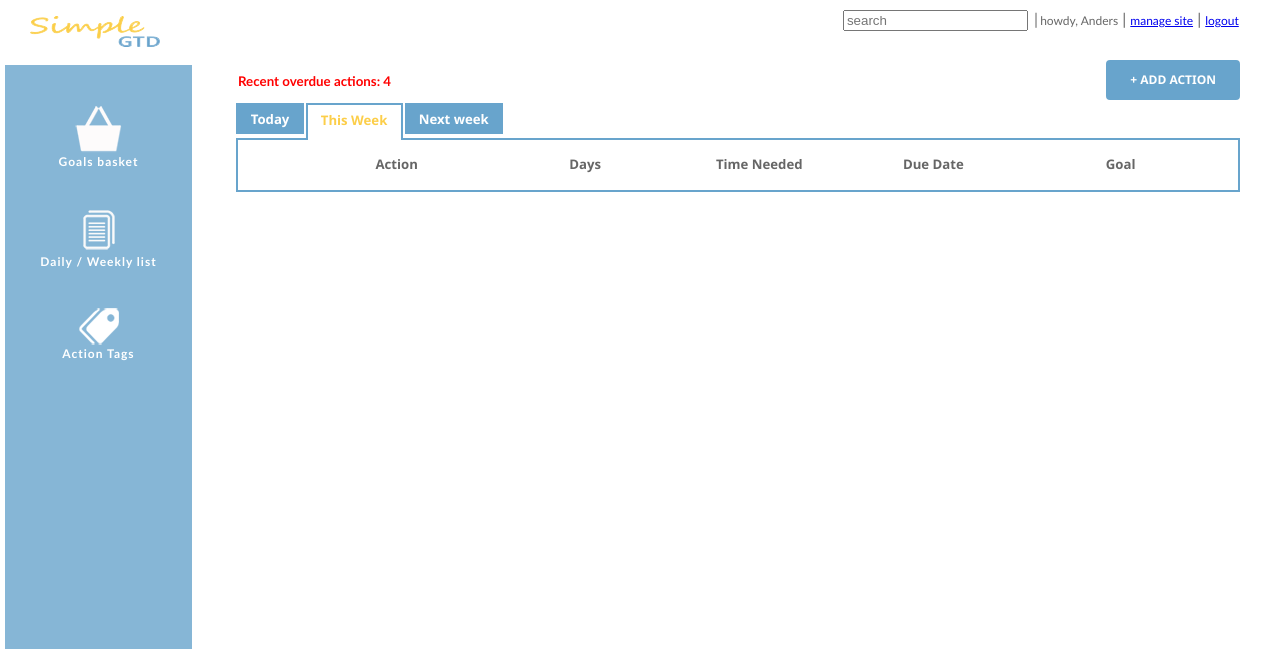
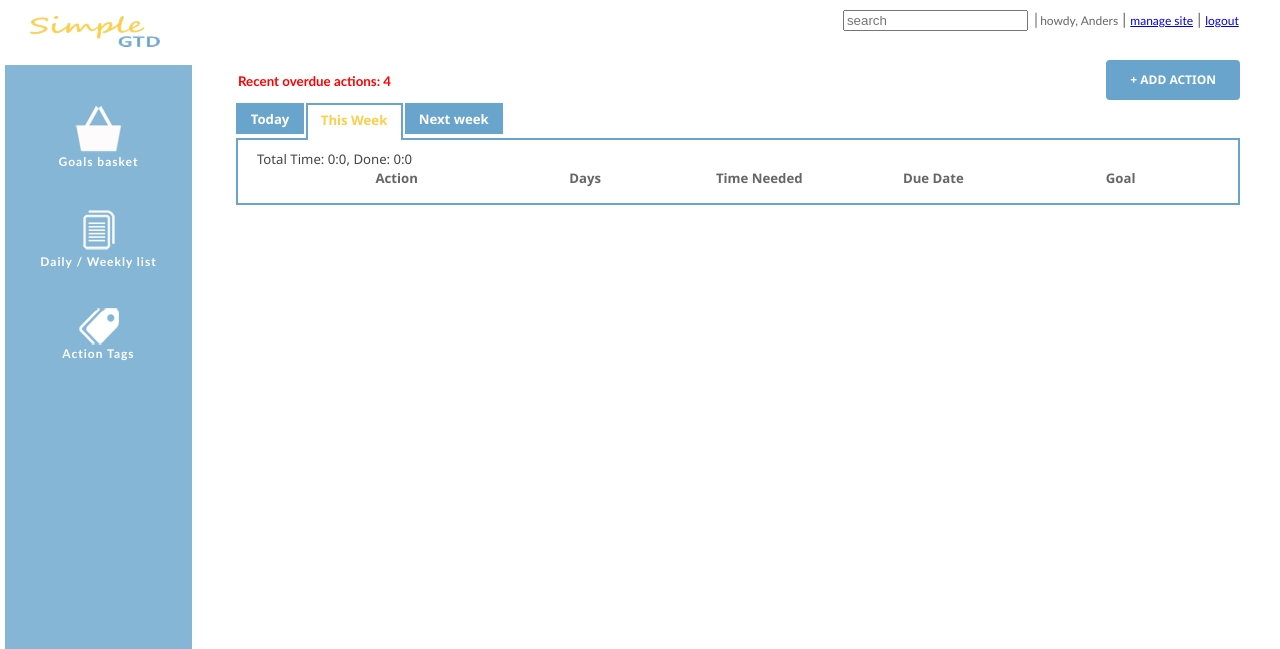
Before and after one commit to ariannaguo/SimpleGTD, a Django app: page / in a window 1280 px wide. Shown: the top 649 px of the page. Run offline with Django 3.2, Linux system fonts and the light colour scheme; a user stored in the database is signed in; data comes from the database, SQL or seed files in the repository; both versions use the stored data as it was after the commit; lists and menus that the app fills with data are empty; parts of the project's set-up code (start-up, migrations or seed data) failed here and were passed over.

Commit message:
Add simple time stats

```diff
--- a/source/templates/simgtd/action_list.html
+++ b/source/templates/simgtd/action_list.html
@@ -87,6 +87,7 @@
             Mustache.parse(template);
 
             var action_lists = $(".action_list");
+            var stats = $(".stats");
 
             function update_action() {
                 var valid = true;
@@ -279,7 +280,6 @@
                     var new_status = data.action.status;
                     var new_days = data.action.days;
                     var new_index = -1;
-                    console.log(rows.length);
                     for (var idx = 0; idx < rows.length; idx++) {
                         row = $(rows[idx]);
                         var sid = row.data("sid");
@@ -309,7 +309,6 @@
                         week = 1;
                     }
                 }
-                console.log(week);
 
                 action_lists.each(function (idx) {
 
@@ -330,10 +329,12 @@
                             if(gtd.status.find(action.status).show) {
                                 add_row(table);
                             }
+                            setTimeStats(table);
                         });
                     }
                     else {
                         add_row(table);
+                        setTimeStats(table);
                     }
                 });
             }
@@ -394,6 +395,55 @@
                     event.preventDefault();
                 }
             });
+
+            function setTimeStats(tbl) {
+
+                var sta = tbl.parent().find(".stats");
+
+                var hours = 0;
+                var minutes = 0;
+
+                var done_hours = 0;
+                var done_minutes = 0;
+                var p = new RegExp("(\\d+h)?\\s*(\\d+m)?");
+
+                tbl.find('tbody tr .time_needed').each(function (idx) {
+
+                    var cell = $(this);
+                    var done = cell.closest("tr").hasClass("done");
+
+                    var time = cell.text().trim();
+                    var ms = p.exec(time);
+                    //console.log(ms);
+                    if(ms[1]) {
+                        hours += parseInt(ms[1]);
+                        if(done) {
+                            done_hours += parseInt(ms[1]);
+                        }
+                    }
+                    if(ms[2]) {
+                        minutes += parseInt(ms[2]);
+                        if(done) {
+                            done_minutes += parseInt(ms[2]);
+                        }
+                    }
+                });
+
+                hours += Math.floor(minutes / 60);
+                minutes = minutes % 60;
+                //console.log(hours + ' ' + minutes);
+
+                done_hours += Math.floor(done_minutes / 60);
+                done_minutes = done_minutes % 60;
+                //console.log(done_hours + ' ' + done_minutes);
+
+                var stats_info = "Total Time: " + hours + ":" + minutes + ", Done: " + done_hours + ":" + done_minutes;
+                sta.text(stats_info);
+            }
+
+            action_lists.each(function () {
+                setTimeStats($(this));
+            });
         });
     </script>
 {% endblock %}
@@ -405,7 +455,7 @@
         <td><input type="checkbox" name="complete" [[ action.checked ]]></td>
         <td class="clickable">[[ action.subject ]]</td>
         <td width="5%">[[ action.days ]]</td>
-        <td>
+        <td class="time_needed">
             [[ action.time ]]
         </td>
         <td>[[ action.due_date ]]</td>
@@ -518,6 +568,9 @@
                 <li><a href="#next_week">Next week</a></li>
             </ul>
             <div id="daily">
+
+                <div class="stats"></div>
+
                 <table class="action_list">
                     <thead>
                     <tr>
@@ -561,6 +614,9 @@
                 </table>
             </div>
             <div id="weekly">
+
+                <div class="stats"></div>
+
                 <table class="action_list">
                     <thead>
                     <tr data-id="{{ action.id }}">
@@ -578,7 +634,7 @@
                             <td class="checkbox"><input type="checkbox" name="complete"></td>
                             <td class="clickable action">{{ action.subject }}</td>
                             <td class="assigned_days" width="5%">{{ action.days }}</td>
-                            <td class="time_neede">
+                            <td class="time_needed">
                                 {% if action.time %}{{ action.time }}{% else %}NOT SET{% endif %}
                             </td>
                             <td class="due_date">{{ action.due_date|date:"N j (D)" }}</td>
@@ -606,6 +662,9 @@
                 </table>
             </div>
             <div id="next_week">
+
+                <div class="stats"></div>
+
                 <table class="action_list">
                     <thead>
                     <tr>
@@ -623,7 +682,7 @@
                             <td><input type="checkbox" name="complete"></td>
                             <td class="clickable">{{ action.subject }}</td>
                             <td width="5%">{{ action.days }}</td>
-                            <td>
+                            <td class="time_needed">
                                 {% if action.time %}{{ action.time }}{% else %}NOT SET{% endif %}
                             </td>
                             <td>{{ action.due_date|date:"N j (D)" }}</td>
```
Also changed, not shown: source/gtd.db.
